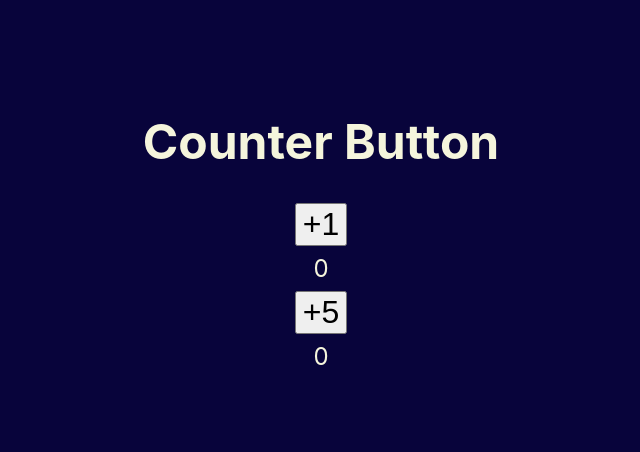
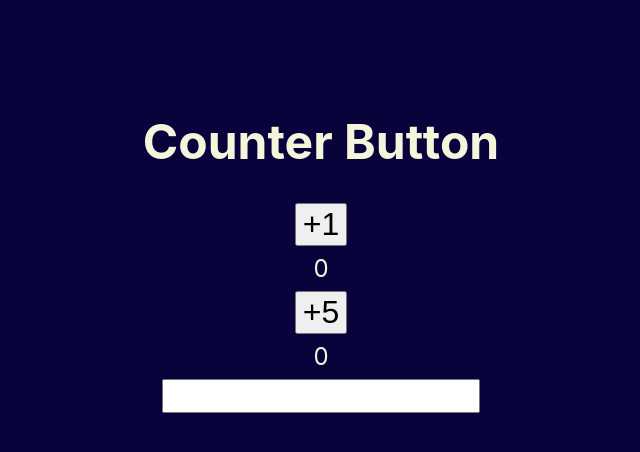
Before and after one commit to Dillonzellis/Fetch-react, a React (Create React App) app: page / in a window 1280 px wide. Shown: the top 452 px of the page, without its empty margins (319-959 px from the left). Built offline with nearby package versions, Linux system fonts and the light colour scheme.

Commit message:
Add search bar

```diff
--- a/src/components/App.js
+++ b/src/components/App.js
@@ -1,5 +1,6 @@
+import Header from "./Header/Header";
 import CountButton from "./CountButton/CountButton";
-import Header from "./Header/Header";
+import SearchBar from "./SearchBar/SearchBar";
 
 import "./App.css";
 
@@ -9,6 +10,7 @@ function App() {
       <Header />
       <CountButton incrementBy={1} />
       <CountButton incrementBy={5} />
+      <SearchBar />
     </div>
   );
 }
--- /dev/null
+++ b/src/components/SearchBar/SearchBar.css
@@ -0,0 +1,3 @@
+input {
+  font-size: 1.5rem;
+}
--- /dev/null
+++ b/src/components/SearchBar/SearchBar.js
@@ -0,0 +1,31 @@
+import { useState } from "react";
+import "./SearchBar.css";
+
+const SearchBar = (props) => {
+  const [searchValue, setSearchValue] = useState("");
+
+  const searchValueHandler = (e) => {
+    setSearchValue(e.target.value);
+  };
+
+  const clearBtnHandler = (e) => {
+    setSearchValue("");
+  };
+
+  const shouldDisplayButton = searchValue.length > 0;
+
+  return (
+    <div>
+      <input
+        type="text"
+        value={searchValue}
+        name=""
+        id=""
+        onChange={searchValueHandler}
+      />
+      {shouldDisplayButton && <button onClick={clearBtnHandler}>Clear</button>}
+    </div>
+  );
+};
+
+export default SearchBar;
```
